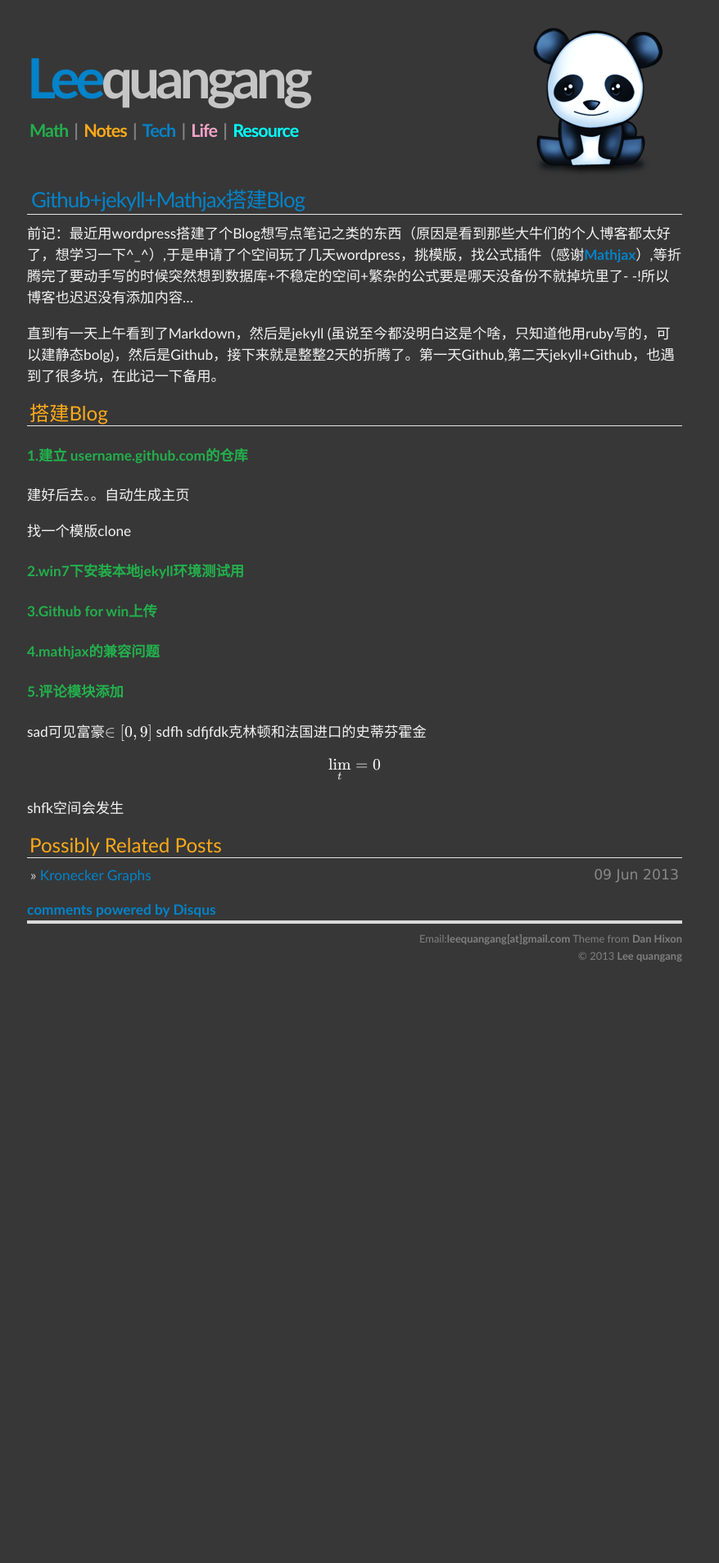
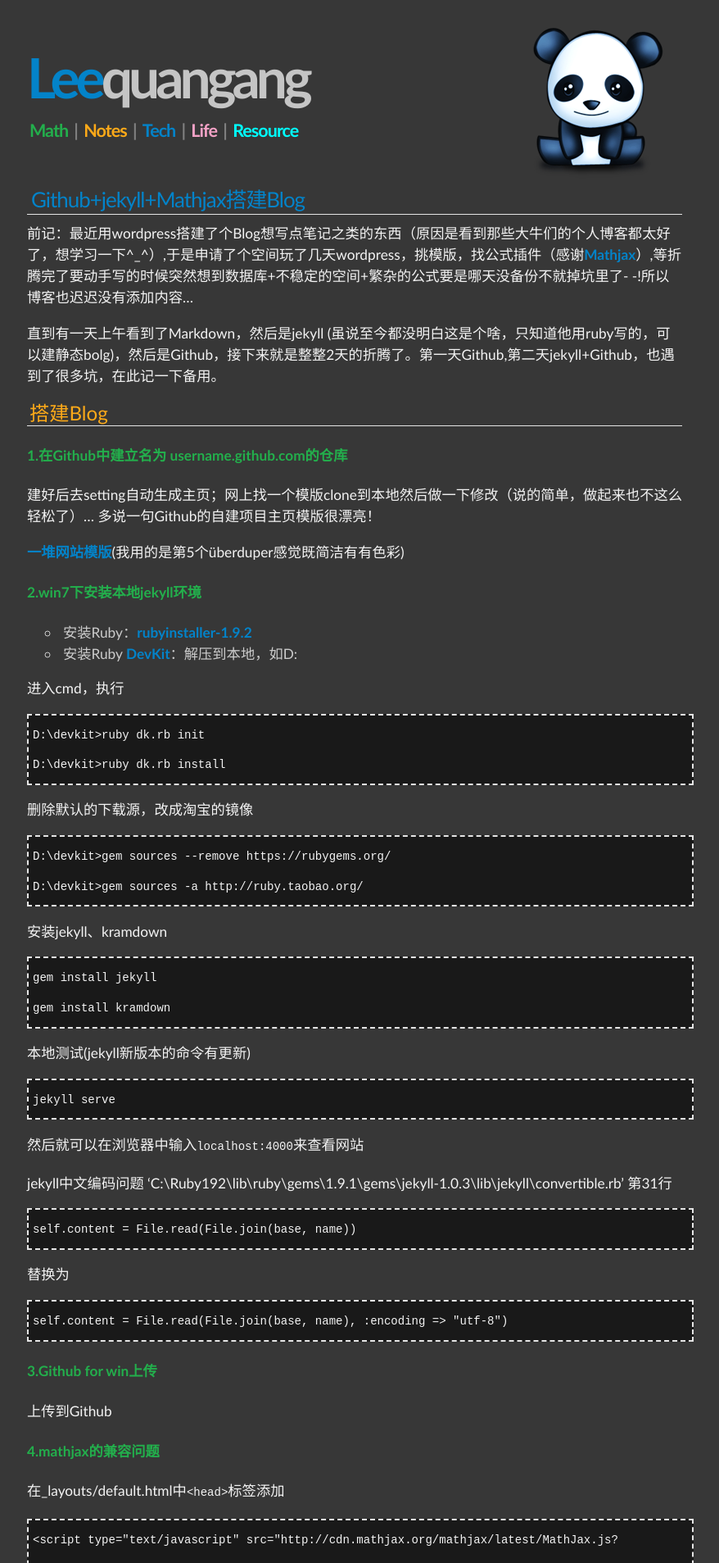
Before and after one commit to leequangang/leequangang.github.com, a Jekyll site: the page built from all/tech/_posts/2013-06-09-github+jekyll+mathjax.md, in a window 1280 px wide. Shown: the top 1907 px of the page at 82% size, without its empty margins (207-1085 px from the left). Built offline with Jekyll 4.4.1, drawn with Linux system fonts in a browser that asks for light colours; formulas are drawn with MathJax 3; comment, search, counter and statistics services are not loaded; before the commit the page ends 1194 px from its top, so only the background shows below that; some of the changed text lies outside the part shown.

Commit message:
CC
添加CC

```diff
--- a/_config.yml
+++ b/_config.yml
@@ -27,3 +27,5 @@ port:        4000
 baseurl:     /
 url:         http://localhost:4000
 lsi:         false
+
+img_url: http://leequangang.github.com/images
--- a/_layouts/default.html
+++ b/_layouts/default.html
@@ -38,9 +38,13 @@
 
 <div id="footer">
 
-    Email:<b>leequangang[at]gmail.com</b>   Theme from <a href="http://danhixon.github.com/">Dan Hixon</a>
+  <p><a rel="license" href="http://creativecommons.org/licenses/by-sa/3.0/deed.zh"><img alt="知识共享许可协议" style="border-width:0" src="http://i.creativecommons.org/l/by-sa/3.0/80x15.png" /></a><br />本作品采用<a rel="license" href="http://creativecommons.org/licenses/by-sa/3.0/deed.zh">知识共享署名-相同方式共享 3.0 未本地化版本许可协议</a>进行许可</p>
 
-<p>&copy; 2013 <a href="/about.html">Lee quangang</a>
+  <p>This work is licensed under a <a href="http://creativecommons.org/licenses/by-sa/3.0/deed.en">Creative Commons Attribution-ShareAlike 3.0 Unported License</a></p>
+
+  <p>&copy; 2013 <a href="/about.html">Lee quangang</a>&nbsp&nbsp Email:&nbsp<b>leequangang[at]gmail.com</b>&nbsp&nbsp&nbsp Theme by <a href="http://danhixon.github.com/">[Dan Hixon]</a></p>
+
+
 
 </div>
 
--- a/all/tech/_posts/2013-06-09-github+jekyll+mathjax.md
+++ b/all/tech/_posts/2013-06-09-github+jekyll+mathjax.md
@@ -13,24 +12,89 @@ title: "建博客github+jekyll+mathjax"
 
 ###搭建Blog
 
-####1.建立 username.github.com的仓库
-建好后去。。自动生成主页
+####1.在Github中建立名为 username.github.com的仓库
+建好后去setting自动生成主页；网上找一个模版clone到本地然后做一下修改（说的简单，做起来也不这么轻松了）...
+多说一句Github的自建项目主页模版很漂亮！
 
-找一个模版clone
+[一堆网站模版](https://github.com/mojombo/jekyll/wiki/Sites)(我用的是第5个überduper感觉既简洁有有色彩)
 
-####2.win7下安装本地jekyll环境测试用
+####2.win7下安装本地jekyll环境
+- 安装Ruby：[rubyinstaller-1.9.2](http://rubyinstaller.org/downloads/)
+- 安装Ruby [DevKit](http://cloud.github.com/downloads/oneclick/rubyinstaller/DevKit-tdm-32-4.5.2-20111229-1559-sfx.exe)：解压到本地，如D:
+
+进入cmd，执行
+
+    D:\devkit>ruby dk.rb init
+    D:\devkit>ruby dk.rb install
+
+删除默认的下载源，改成淘宝的镜像
+
+    D:\devkit>gem sources --remove https://rubygems.org/
+    D:\devkit>gem sources -a http://ruby.taobao.org/
+
+安装jekyll、kramdown
+
+    gem install jekyll
+    gem install kramdown
+
+本地测试(jekyll新版本的命令有更新)
+
+    jekyll serve
+
+然后就可以在浏览器中输入`localhost:4000`来查看网站
+
+jekyll中文编码问题 'C:\Ruby192\lib\ruby\gems\1.9.1\gems\jekyll-1.0.3\lib\jekyll\convertible.rb' 第31行
+
+    self.content = File.read(File.join(base, name))
+
+替换为
+
+    self.content = File.read(File.join(base, name), :encoding => "utf-8")
 
 ####3.Github for win上传
+上传到Github
 
 ####4.mathjax的兼容问题
+在_layouts/default.html中`<head>`标签添加
 
-####5.评论模块添加
-sad可见富豪$$\in [0,9]$$
-sdfh
-sdfjfdk克林顿和法国进口的史蒂芬霍金
+    <script type="text/javascript" src="http://cdn.mathjax.org/mathjax/latest/MathJax.js?
+    config=TeX-AMS-MML_HTMLorMML"></script>
 
-$$
-\lim_t=0
-$$
+kramdown支持公式，要在_config.yml中添加'markdown:  kramdown'
+行内公式用$$ 行内公式$$
+行间公式要另起空行结束也要空行
 
-shfk空间会发生
+
+    $$
+    行间式
+    $$
+
+In equation $$\eqref{eq:sample}$$, we find the value of an
+interesting integral:
+
+\begin{equation}
+  \int_0^\infty \frac{x^3}{e^x-1}\,dx = \frac{\pi^4}{15}
+  \label{eq:sample}
+\end{equation}
+
+####5.添加Disqus评论模块
+
+###注意
+
+- .md文件名不能是中文 否则会出错
+- 命名规则为`年-月-日-英文名.md`
+- .md开头要有一段代码来引入格式
+
+		---
+		layout: post
+		title: "Github+jekyll+Mathjax搭建Blog"
+		---
+
+- 插入图片：在`_config.yml`中定义变量`img_url: http://leequangang.github.com/images`然后在.md文档中插入
+`![logo图片]({{ site.img_url }}/logo.png)`即可现实图片
+
+
+
+[1] [Jekyll使用MathJax来显示数学式](http://cyukang.com/2013/03/03/try-mathjax.html)
+
+[2] [怎样使用Markdown](http://www.ituring.com.cn/article/23)
--- a/css/default.css
+++ b/css/default.css
@@ -62,10 +62,10 @@ blockquote span {
 }
 
 pre {
-font-family: Monaco, Courier;
+font-family: "Consolas",Consolas,monospace,"Lucida Sans Unicode";
 background: #191919;
 border: dashed 2px #e5e5e5;
- width: 600px;
+ width: 800px;
 padding: 5px;
 font-size:1em;
 line-height: 2em;
```
Also changed, not shown: other parts of all/tech/_posts/2013-06-09-github+jekyll+mathjax.md (+1 -2 lines), resource.html (+14 -2 lines).
